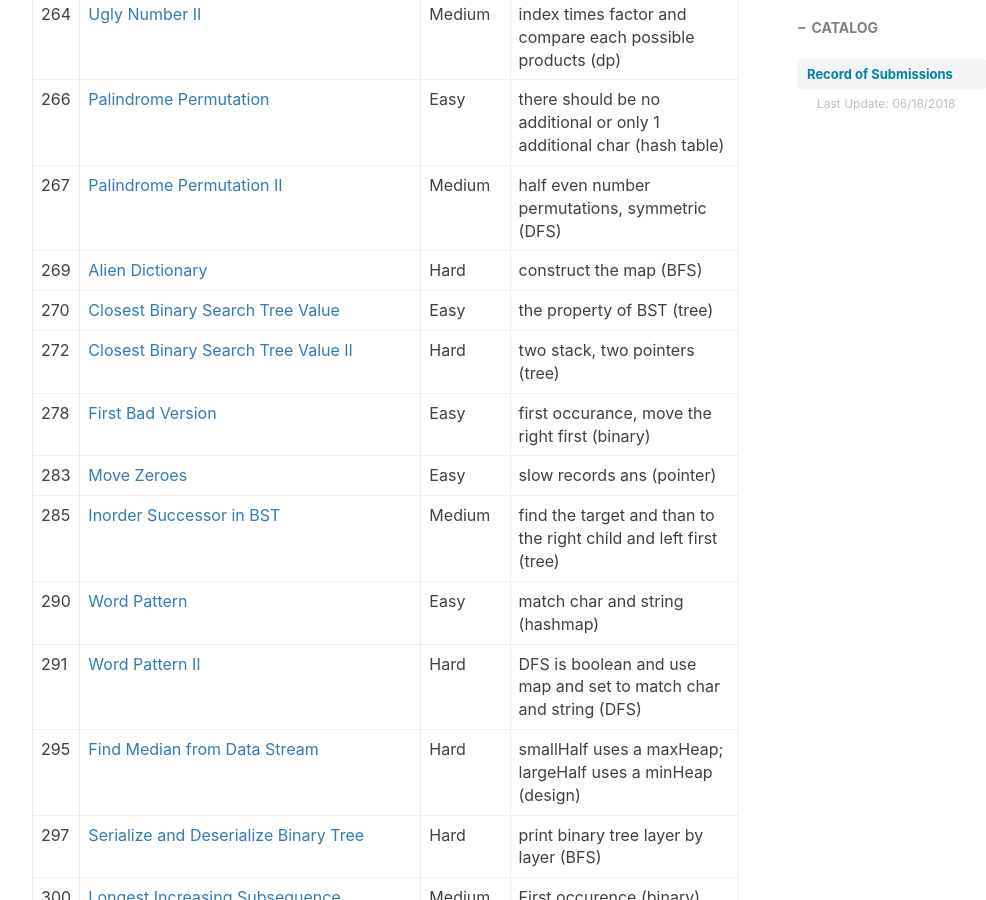
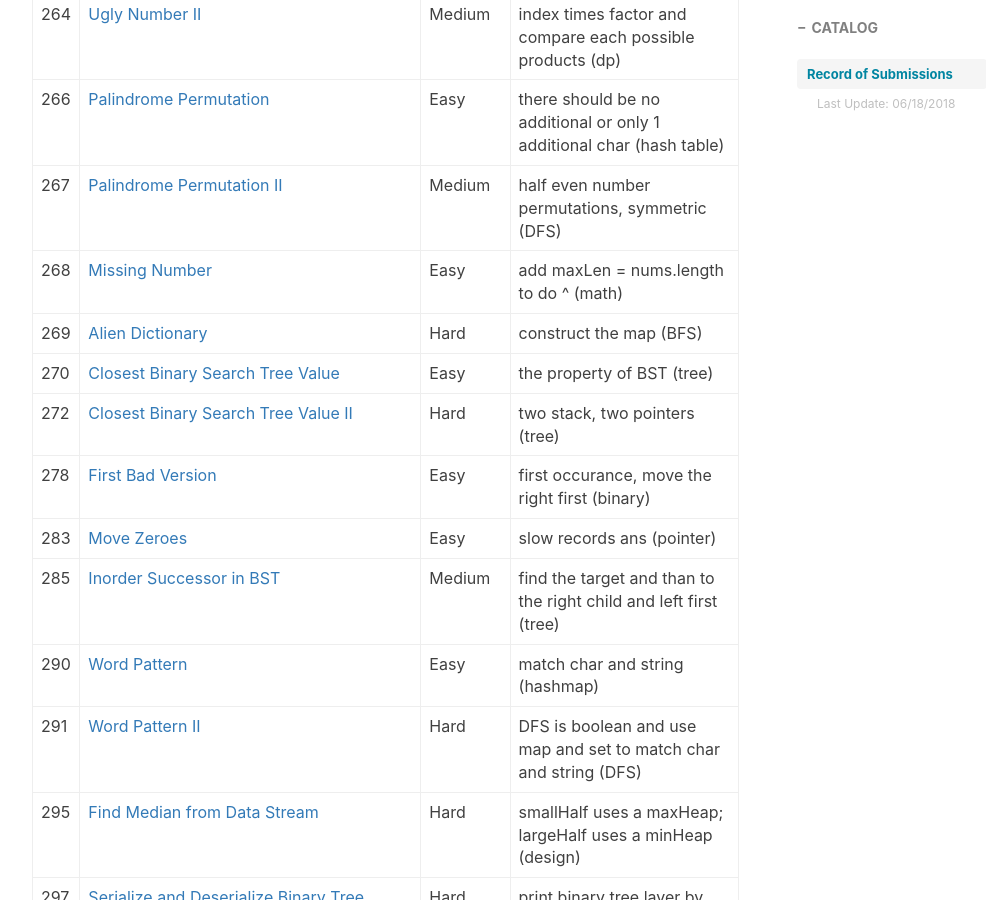
Before and after one commit to ly16/ly16.github.io, a Jekyll site: the page built from _posts/2018-05-18-leetcode-record-round1.md, in a window 1280 px wide and 900 px high, scrolled down 7346 px. Shown: the whole window, without its empty margins (233-1219 px from the left). Built offline with Jekyll 4.4.1, drawn with Linux system fonts in a browser that asks for light colours; nearby versions of some CDN libraries; comment, search, counter and statistics services are not loaded.

Commit message:
Update 2018-05-18-leetcode-record-round1.md

```diff
--- a/_posts/2018-05-18-leetcode-record-round1.md
+++ b/_posts/2018-05-18-leetcode-record-round1.md
@@ -120,6 +120,7 @@ tags:
 |264|[Ugly Number II](https://github.com/ly16/LC-Practice/blob/master/Ugly%20Number%20II.java)|Medium|index times factor and compare each possible products (dp)|
 |266|[Palindrome Permutation](https://github.com/ly16/LC-Practice/blob/master/Palindrome%20Permutation.java)|Easy|there should be no additional or only 1 additional char (hash table)|
 |267|[Palindrome Permutation II](https://github.com/ly16/LC-Practice/blob/master/Palindrome%20Permutation%20II.java)|Medium|half even number permutations, symmetric (DFS)|
+|268|[Missing Number](https://github.com/ly16/LC-Practice/blob/master/Missing%20Number.java)|Easy|add maxLen = nums.length to do ^ (math)|
 |269|[ Alien Dictionary](https://github.com/ly16/LC-Practice/blob/master/Alien%20Dictionary.java)|Hard|construct the map (BFS)|
 |270|[Closest Binary Search Tree Value](https://github.com/ly16/LC-Practice/blob/master/Closest%20Number%20In%20Binary%20Search%20Tree.java)|Easy|the property of BST (tree)|
 |272|[Closest Binary Search Tree Value II](https://github.com/ly16/LC-Practice/blob/master/Closest%20Binary%20Search%20Tree%20Value%20II.java)|Hard|two stack, two pointers (tree)|
```
